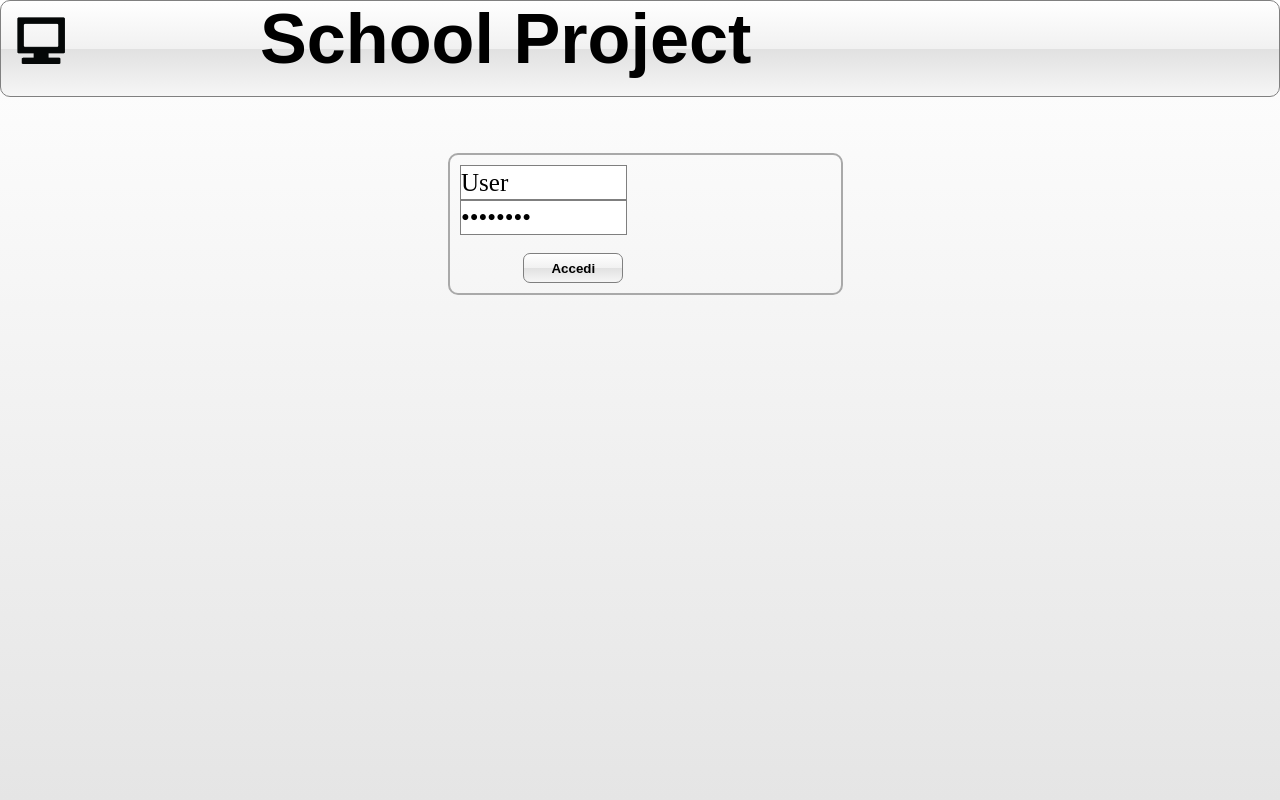
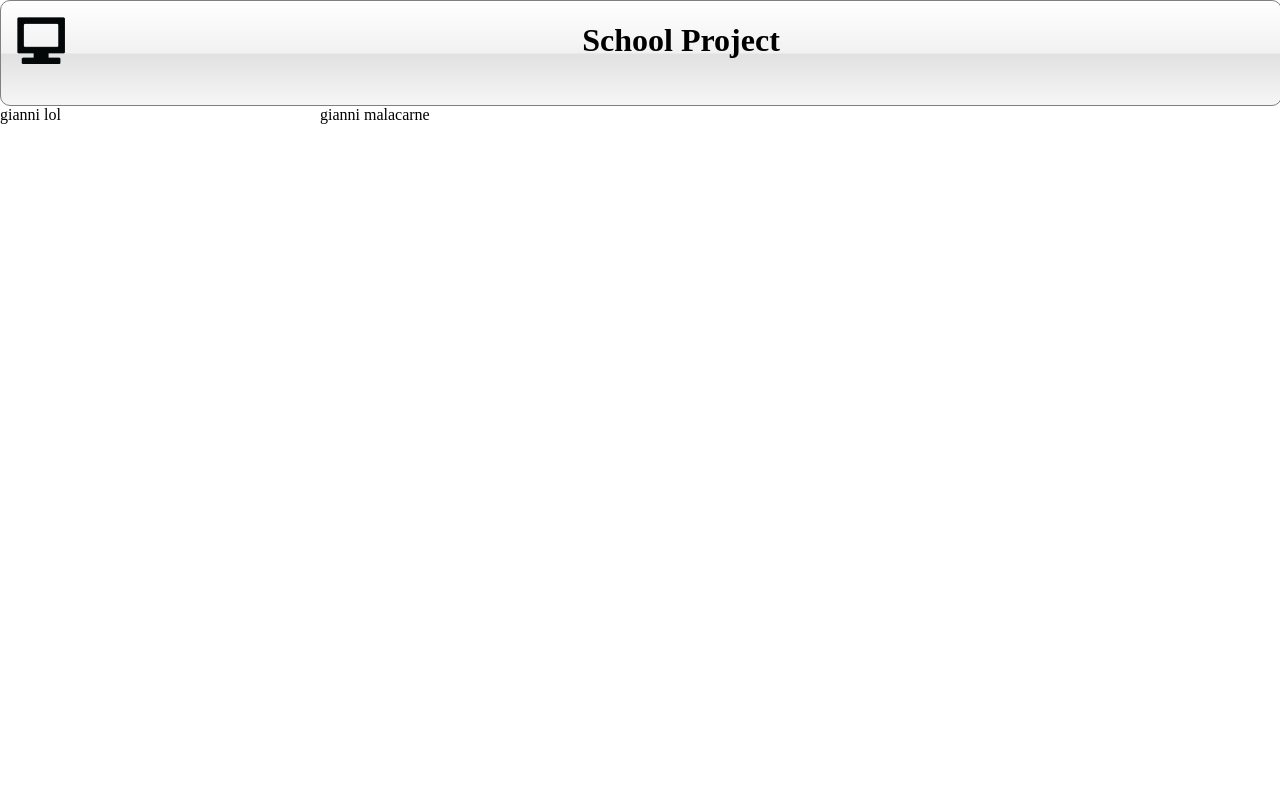
Before and after one commit to sum1190/progetto1, a PHP site: page / in a window 1280 px wide. Run offline with PHP 8.4, Linux system fonts and the light colour scheme.

Commit message:
refreshed stylesheet new index based on new css

```diff
--- a/css/main.css
+++ b/css/main.css
@@ -1,126 +1,21 @@
-* {
-	margin: 0;
-	padding: 0;
-}
-body {
-	font: 12px/18px Arial, Tahoma, Verdana, sans-serif;
-	background: #ffffff; /* Old browsers */
-	background: -moz-linear-gradient(top, #ffffff 0%, #e5e5e5 100%); /* FF3.6+*/
-	background: -webkit-gradient(linear, left top, left bottom, color-stop(0%,#ffffff), color-stop(100%,#e5e5e5)); /* Chrome,Safari4+ */
-/*
-	background: -webkit-linear-gradient(top, #ffffff 0%,#e5e5e5 100%); /* Chrome10+,Safari5.1+ */
-*/
-/*
-	background: -o-linear-gradient(top, #ffffff 0%,#e5e5e5 100%); /* Opera 11.10+ */
-*/
-	background: -ms-linear-gradient(top, #ffffff 0%,#e5e5e5 100%); /* IE10+ */
-	background: linear-gradient(to bottom, #ffffff 0%,#e5e5e5 100%); /* W3C */
 
-	background-repeat: 0;
+/* ******************************************************************** */
+/*                  Generated by: http://csscreator.com                 */
+/* ******************************************************************** */
+html, body{
+ margin:0;
+ padding:0;
  }
 
-@-moz-document url-prefix() {
-    /* firefox-only css goes here */
+#pagewidth{ }
 
-}
-
-#headertext
-{
-	position: absolute;
-	top: 30px;
-	left: 260px;
-}
-
-a {
-	color: blue;
-	outline: none;
-	text-decoration: underline;
-}
-a:hover {
-	text-decoration: none;
-}
-p {
-	margin: 0 0 18px
-}
-img {
-	border: none;
-}
-#logininput {
-	border: 1px solid #7F7F7F;
-	font-family: serif;
-	height: 35px;
-	width: 45%;
-	font-size: 25px;
-}
-
-#loginbutton
-{
-	border: 1px solid #7F7F7F;
-	border-radius: 7px;
-	height: 30px;
-	width: 100px;
-	font-weight: bolder;
-	background: #ffffff; /* Old browsers */
-	background: -moz-linear-gradient(top,  #ffffff 0%, #f1f1f1 50%, #e1e1e1 51%, #f6f6f6 100%); /* FF3.6+ */
-	background: -webkit-gradient(linear, left top, left bottom, color-stop(0%,#ffffff), color-stop(50%,#f1f1f1), color-stop(51%,#e1e1e1), color-stop(100%,#f6f6f6)); /* Chrome,Safari4+ */
-	background: -webkit-linear-gradient(top,  #ffffff 0%,#f1f1f1 50%,#e1e1e1 51%,#f6f6f6 100%); /* Chrome10+,Safari5.1+ */
-	background: -o-linear-gradient(top,  #ffffff 0%,#f1f1f1 50%,#e1e1e1 51%,#f6f6f6 100%); /* Opera 11.10+ */
-	background: -ms-linear-gradient(top,  #ffffff 0%,#f1f1f1 50%,#e1e1e1 51%,#f6f6f6 100%); /* IE10+ */
-	background: linear-gradient(to bottom,  #ffffff 0%,#f1f1f1 50%,#e1e1e1 51%,#f6f6f6 100%); /* W3C */
-}
-
-#loginbutton:hover
-{
-	border: 1px solid #7F7F7F;
-	height: 30px;
-	width: 100px;
-	font-weight: bolder;
-
-	background: #ffffff; /* Old browsers */
-	background: -moz-linear-gradient(top,  #ffffff 0%, #f1f1f1 50%, #e1e1e1 51%, #f6f6f6 100%); /* FF3.6+ */
-	background: -webkit-gradient(linear, left top, left bottom, color-stop(0%,#ffffff), color-stop(50%,#f1f1f1), color-stop(51%,#e1e1e1), color-stop(100%,#f6f6f6)); /* Chrome,Safari4+ */
-	background: -webkit-linear-gradient(top,  #ffffff 0%,#f1f1f1 50%,#e1e1e1 51%,#f6f6f6 100%); /* Chrome10+,Safari5.1+ */
-	background: -o-linear-gradient(top,  #ffffff 0%,#f1f1f1 50%,#e1e1e1 51%,#f6f6f6 100%); /* Opera 11.10+ */
-	background: -ms-linear-gradient(top,  #ffffff 0%,#f1f1f1 50%,#e1e1e1 51%,#f6f6f6 100%); /* IE10+ */
-	background: linear-gradient(to bottom,  #A7AAE5 0%,#f1f1f1 50%,#e1e1e1 51%,#f6f6f6 100%); /* W3C */
-	filter: progid:DXImageTransform.Microsoft.gradient( startColorstr='#ffffff', endColorstr='#f6f6f6',GradientType=0 ); /* IE6-9 */
-
-}
-
-#wrapper {
-	width: 100%;
-	min-width: 1000px;
-}
-
-#loginform
-{
-	border: solid 2px #A9A9A9;
-/*
-	height: 120px;
-*/
-/*
-	width: 300px;
-*/
-	width:29%;
-	height :auto;
-	position: inherit;
-	top: 30%;
-	left: 35%;
-
+#header{
+ position:relative;
+ height:13%;
+ background-color:#63706F;
+ width:100%;
  display:block;
-
-	border-radius: 10px;
-	padding: 10px;
-}
-
-
-/* Header
------------------------------------------------------------------------------*/
-#header {
-	height: 95px;
-	font-size:60px;
-	font-weight: bolder;
-	text-align:center;
+ overflow:auto;
 
  border: solid 1px;
 	border-radius: 10px;
@@ -135,41 +30,50 @@ img {
 	filter: progid:DXImageTransform.Microsoft.gradient( startColorstr='#ffffff', endColorstr='#f6f6f6',GradientType=0 ); /* IE6-9 */
 }
 
-/* Middle
------------------------------------------------------------------------------*/
-#middle {
-	width: 100%;
-	height: 1%;
+#leftcol{
+ width:25%;
+ float:left;
+ position:relative;
+ background-color:#FFFFFF;
+ }
+
+#maincol{
+ background-color: #FFFFFF;
  position: relative;
-}
-#middle:after {
-	content: '';
-	clear: both;
-	display: table;
-}
-#container {
-	width: 100%;
-	float: left;
-	overflow: hidden;
-}
-#content {
-	padding: 0 0 0 270px;
+ width:75%;
+ float:right;
  }
 
 
-/* Sidebar Left
------------------------------------------------------------------------------*/
-#sideLeft {
-	float: left;
-	width: 250px;
-	margin-left: -100%;
-	position: relative;
-	background: #B5E3FF;
+
+
+/* ******************************************************************** */
+/* Clearfix: http://csscreator.com/attributes/containedfloat.php        */
+/* ******************************************************************** */
+.clearfix:after {
+ content: ".";
+ display: block;
+height: 0;
+ clear: both;
+ visibility: hidden;
  }
 
-/* Footer
------------------------------------------------------------------------------*/
-#footer {
-	height: 100px;
-	background: #BFF08E;
+.clearfix{display: inline-block;}
+
+/* Hides from IE-mac \*/
+* html .clearfix{height: 1%;}
+.clearfix{display: block;}
+/* End hide from IE-mac */
+
+
+
+
+/* ******************************************************************** */
+/*                      printer styles                                  */
+/* ******************************************************************** */
+
+ @media print{
+/*hide the left column when printing*/
+#leftcol{display:none;}
+#twocols, #maincol{width:100%; float:none;}
 }
--- a/index.php
+++ b/index.php
@@ -6,15 +6,18 @@
 
 <body>
 
-
+<!--
 <div id="wrapper">
 	<div id="header">
 
 	<img src="./img/logo.png" alt="logo" width="80" height="80" style="float:left;" />
 	<h3 id="headertext" >School Project</h3>
 	</div>
+	<div id="container">
+		<div id="content">
+			<div id="sideLeft">flefa</div>
 
-		<div id="middle">
+			<div id="middle">
 			<br><br><br>
 			<form name="login" method="post" id="loginform">
 				<input id="logininput" type="text" value="User" name="tUser" />
@@ -27,8 +30,21 @@
 
 			</form>
 	</div>
-</div>
+		</div>
+	</div>
 
 
 </body>
+-->
+
+<body>
+	<div id="header">
+		<img src="./img/logo.png" alt="logo" width="80" height="80" style="float:left;" />
+		<h1 align="center" id="headertext" >School Project</h1>
+	</div>
+
+	<div id="leftcol">gianni lol</div>
+
+	<div id="maincol">gianni malacarne</div>
+</body>
 </html>
```
Lines whose indentation alone changed are shown as unchanged.
